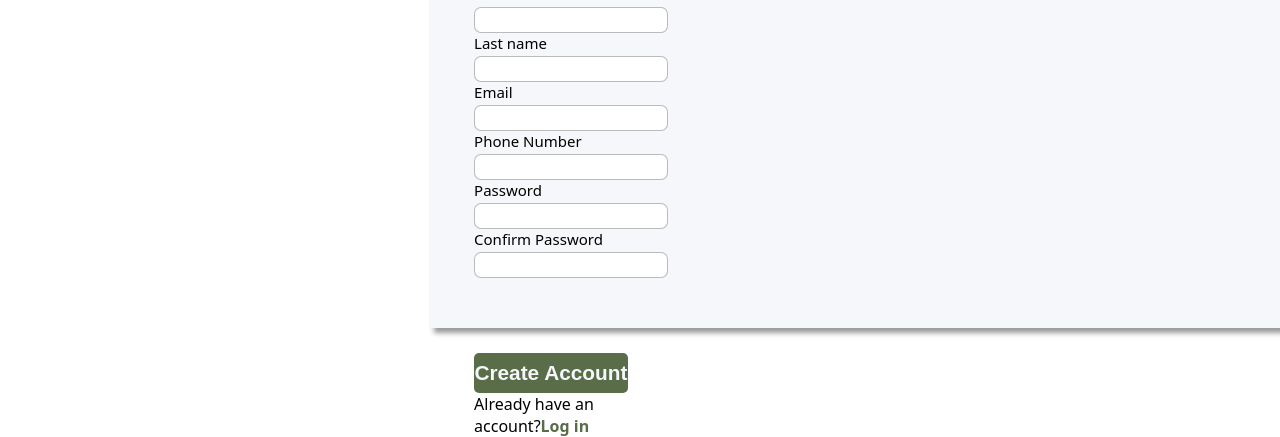
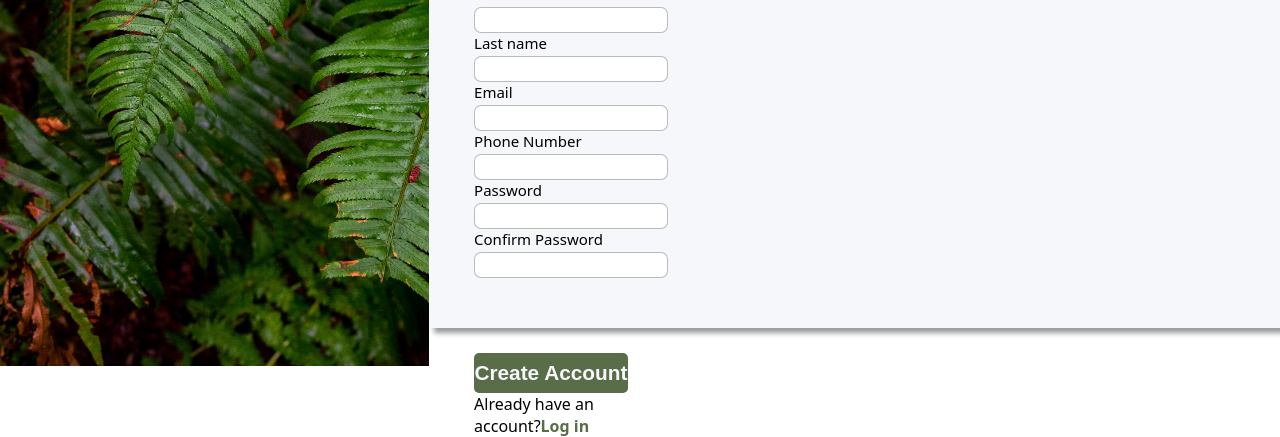
Before and after one commit to arturasVis/odin-sign-up-page, a plain HTML site: page index.html in a window 1280 px wide. Shown: the part 434-871 px from the top of the page. Drawn offline with Linux system fonts and the light colour scheme; the site is published under a folder, as on GitHub Pages, so addresses that start at the root find nothing; a web font is replaced by a local one.

Commit message:
Fixed background

```diff
--- a/style.css
+++ b/style.css
@@ -18,7 +18,7 @@ body{
 }
 #sidebar{
     height: var(--page_height);
-    background:#ffff url("/imgs/background.avif") no-repeat left top;
+    background:#ffff url("./imgs/background.avif") no-repeat left top;
     background-size: cover;
     flex: 1 2;
 }
```
